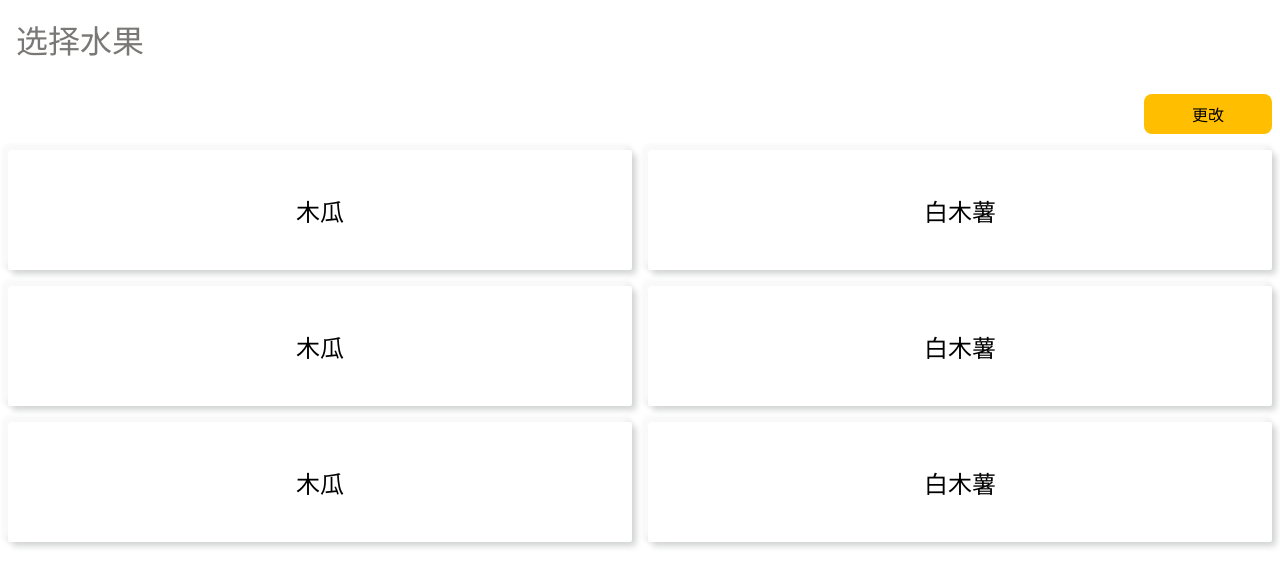
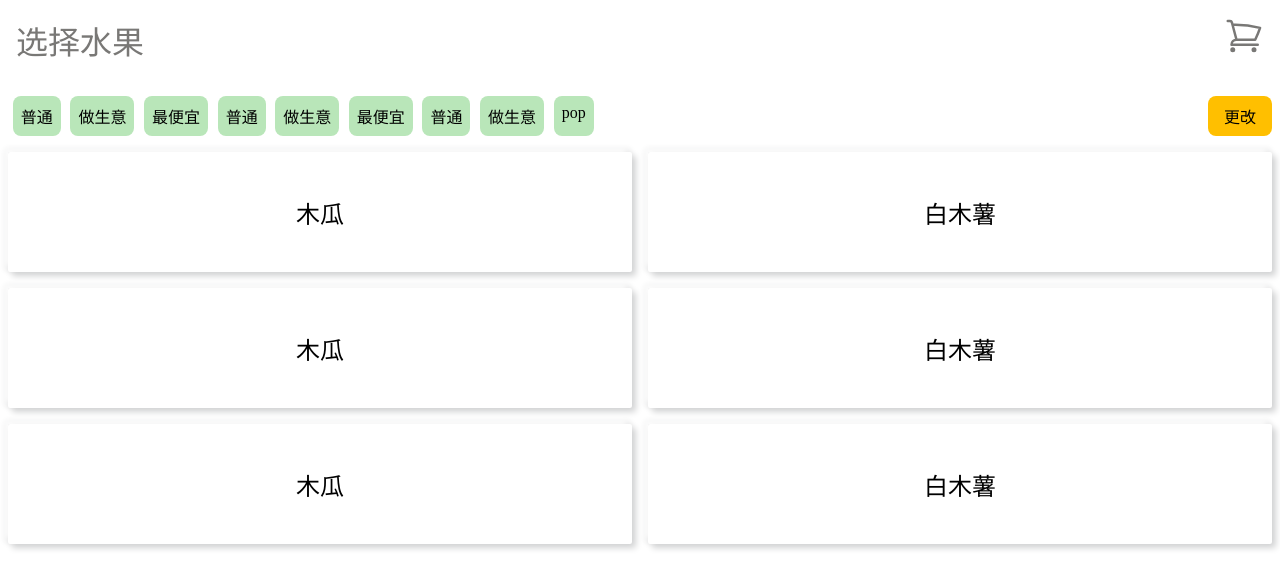
Before and after one commit to FHCProm/Hawker-POS-System, a Vue app in the folder vue_hawker_calculator/: page / in a window 1280 px wide. Shown: the top 588 px of the page. Built offline with nearby package versions, Linux system fonts and the light colour scheme.

Commit message:
added scrollable top menu bar

```diff
--- a/vue_hawker_calculator/package.json
+++ b/vue_hawker_calculator/package.json
@@ -8,6 +8,7 @@
     "preview": "vite preview"
   },
   "dependencies": {
+    "hammerjs": "^2.0.8",
     "pinia": "^2.1.3",
     "vue": "^3.3.4",
     "vue-router": "^4.2.4"
--- /dev/null
+++ b/vue_hawker_calculator/src/components/TopMenuBar.vue
@@ -0,0 +1,87 @@
+<template>
+  <div class="top-menu">
+    <div class="category-layout">
+      <div class="categories" ref="categoryBar">
+        <div class="category">普通</div>
+        <div class="category">做生意</div>
+        <div class="category">最便宜</div>
+        <div class="category">普通</div>
+        <div class="category">做生意</div>
+        <div class="category">最便宜</div>
+        <div class="category">普通</div>
+        <div class="category">做生意</div>
+        <div class="category">pop</div>
+      </div>
+    </div>
+    <router-link to="/edit">
+      <button ref="buttonRef" class="edit-button primary-button-design">
+        更改
+      </button>
+    </router-link>
+  </div>
+</template>
+
+<script setup>
+import { onMounted, ref } from "vue";
+import Hammer from "hammerjs";
+const categoryBar = ref(null);
+const buttonRef = ref(null);
+onMounted(() => {
+  const mc = new Hammer.Manager(categoryBar.value);
+  mc.add(new Hammer.Swipe({ direction: Hammer.DIRECTION_ALL }));
+
+  let distanceTranslated = 0;
+  const maxDistance =
+    categoryBar.value.parentElement.clientWidth - buttonRef.value.clientWidth;
+
+  mc.on("swipe", (event) => {
+    // console.log("Swipe direction:", event.direction);
+    // console.log("Swipe intensity:", event.distance);
+
+    if (event.direction == 2) {
+      distanceTranslated -= event.distance;
+    } else {
+      distanceTranslated += event.distance;
+    }
+    if (distanceTranslated > maxDistance) {
+      distanceTranslated = maxDistance;
+      console.log("yes");
+    }
+    categoryBar.value.style.transform = `translateX(${distanceTranslated}px)`;
+  });
+});
+</script>
+
+<style scoped>
+.top-menu {
+  display: flex;
+  justify-content: space-between;
+  margin-top: 0.5rem;
+  padding: 0 0.5rem;
+  align-items: center;
+}
+
+.category-layout {
+  flex: 1;
+  margin-right: 0.5rem;
+  overflow: hidden;
+}
+.categories {
+  display: flex;
+  transition: transform 0.3s ease-out;
+}
+.category {
+  background: rgb(185, 230, 185);
+  padding: 0.5rem;
+  margin: 0 0.3rem;
+  white-space: nowrap;
+  border-radius: 0.5rem;
+}
+.category:active {
+  background: rgb(116, 224, 116);
+}
+
+.edit-button {
+  width: 4rem;
+}
+</style>
--- a/vue_hawker_calculator/src/pages/CartPage.vue
+++ b/vue_hawker_calculator/src/pages/CartPage.vue
@@ -235,6 +235,7 @@ function makeCalculatorInvisible() {
   margin-right: 1rem;
   margin-left: auto;
   margin-top: 2rem;
+  margin-bottom: 2rem;
 }
 
 .change-first-row-label {
--- a/vue_hawker_calculator/src/pages/LandingPage.vue
+++ b/vue_hawker_calculator/src/pages/LandingPage.vue
@@ -1,10 +1,24 @@
 <template>
-  <div class="header">选择水果</div>
-  <div class="edit-button-wrapper">
-    <router-link to="/edit">
-      <button class="edit-button primary-button-design">更改</button>
+  <div class="header">
+    <div>选择水果</div>
+    <router-link to="/cartPage">
+      <svg
+        xmlns="http://www.w3.org/2000/svg"
+        fill="none"
+        viewBox="0 0 24 24"
+        stroke-width="1.5"
+        stroke="currentColor"
+        class="cart-svg"
+      >
+        <path
+          stroke-linecap="round"
+          stroke-linejoin="round"
+          d="M2.25 3h1.386c.51 0 .955.343 1.087.835l.383 1.437M7.5 14.25a3 3 0 00-3 3h15.75m-12.75-3h11.218c1.121-2.3 2.1-4.684 2.924-7.138a60.114 60.114 0 00-16.536-1.84M7.5 14.25L5.106 5.272M6 20.25a.75.75 0 11-1.5 0 .75.75 0 011.5 0zm12.75 0a.75.75 0 11-1.5 0 .75.75 0 011.5 0z"
+        />
+      </svg>
     </router-link>
   </div>
+  <top-menu-bar></top-menu-bar>
   <div class="selection-wrapper">
     <div v-for="fruit in fruits" :key="fruit" class="one">
       <div class="fruit-name-layout" @click="goToDetails(`${fruit.name}`)">
@@ -18,6 +32,7 @@
 import { ref } from "vue";
 import { useFruitStore } from "../stores/fruits";
 import { useRouter } from "vue-router";
+import TopMenuBar from "../components/TopMenuBar.vue";
 
 const fruitStore = useFruitStore();
 
@@ -31,22 +46,20 @@ function goToDetails(fruit) {
 
 <style scoped>
 .header {
-  padding: 1rem 1rem;
+  display: flex;
+  padding: 0 1rem;
   font-size: 2rem;
   width: 100%;
+  height: 80px;
   margin-bottom: 1rem;
   color: rgb(121, 120, 118);
-}
-.edit-button-wrapper {
-  display: flex;
-  width: 100%;
-  justify-content: flex-end;
-  margin-top: 0.5rem;
+  justify-content: space-between;
+  align-items: center;
 }
 
-.edit-button {
-  margin-right: 0.5rem;
-  padding: 0.3rem 1rem;
+.cart-svg {
+  width: 40px;
+  height: 40px;
 }
 
 .selection-wrapper {
```
Also changed, not shown: 1 other file (tests, documents, lock files or other folders).
